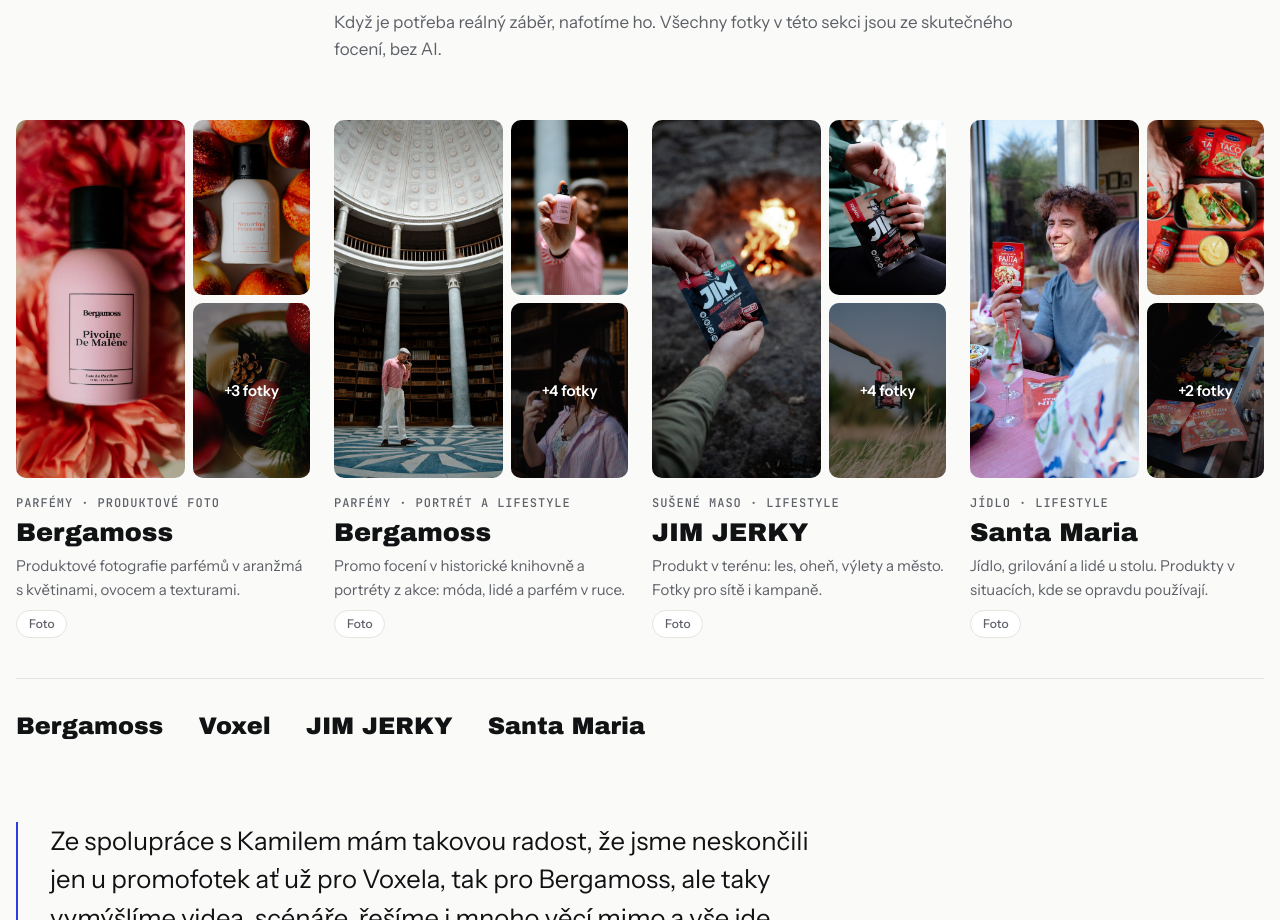
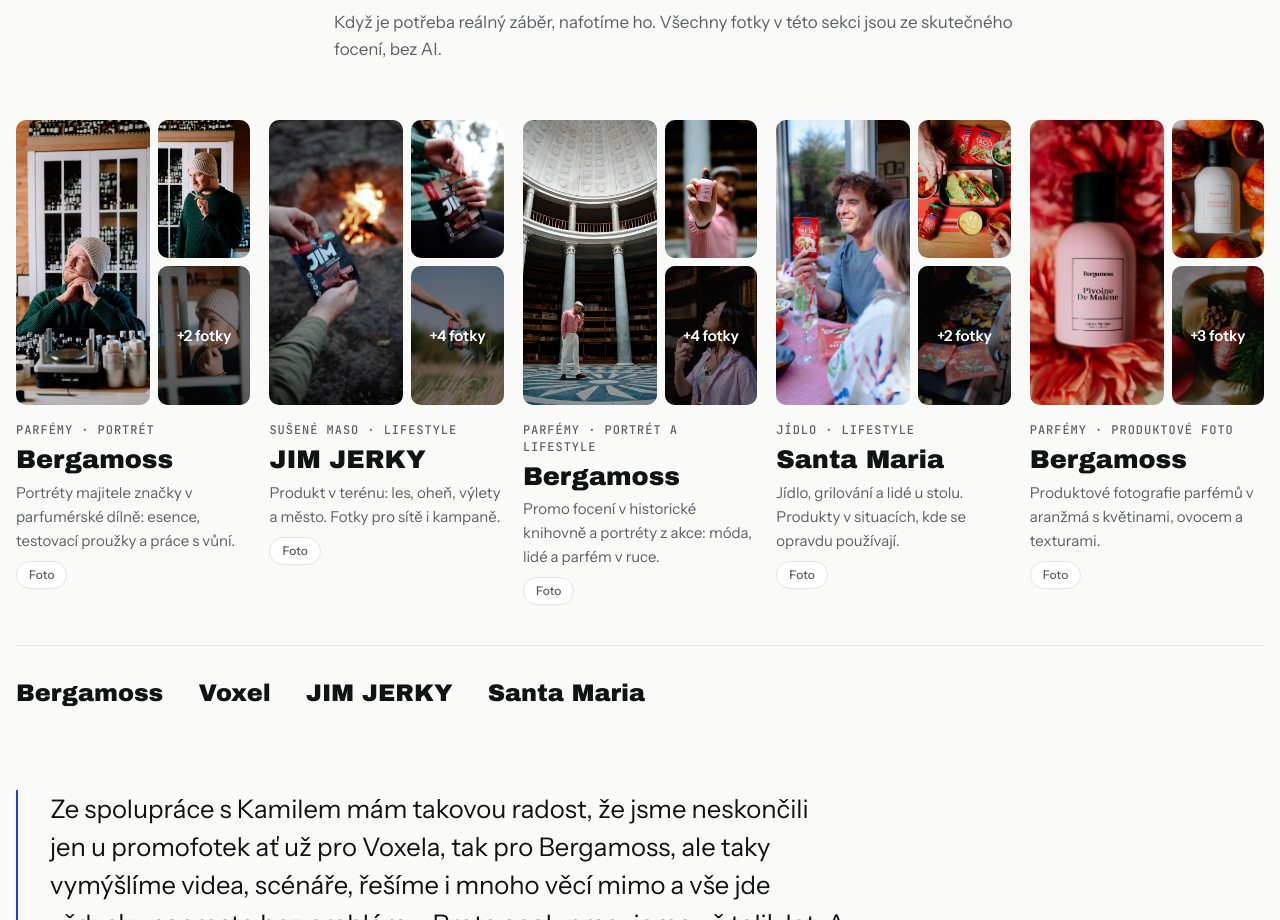
Before and after one commit to klekarkam95/klaos-studio, a plain HTML site: page index.html in a window 1280 px wide. Shown: the part 7040-7960 px from the top of the page. Drawn offline with Linux system fonts and the light colour scheme; a web font is replaced by a local one.

Commit message:
Web: portréty z parfumérské dílny (Bergamoss), nové pořadí karet Foto a video
Co-Authored-By: Claude Opus 5.5 <noreply@anthropic.com>
Claude-Session: https://claude.ai/code/session_01Wx5KErcyxCeR4KswqksKQx

```diff
--- a/index.html
+++ b/index.html
@@ -127,7 +127,7 @@ section{padding-block:clamp(4rem,9vw,7rem);border-top:1px solid var(--line)}
 @media (max-width:560px){.services{grid-template-columns:1fr}.svc,.svc+.svc{padding-left:0;border-left:0}.svc+.svc{border-top:1px solid var(--line)}}
 
 /* Práce */
-.cases{display:grid;grid-template-columns:repeat(4,minmax(0,1fr));gap:1.5rem}
+.cases{display:grid;grid-template-columns:repeat(5,minmax(0,1fr));gap:1.2rem}
 @media (max-width:1180px) and (min-width:861px){.cases{grid-template-columns:repeat(2,minmax(0,1fr));gap:2.5rem 1.5rem}}
 .case{display:flex;flex-direction:column;gap:1.1rem}
 .case .grid{display:grid;grid-template-columns:1.45fr 1fr;grid-template-rows:1fr 1fr;gap:8px;aspect-ratio:1/1.05}
@@ -531,17 +531,34 @@ dialog p{color:#ddd;font:400 13px/1.4 var(--mono);text-align:center;margin:.6rem
       <div class="cases">
       <article class="case">
         <div class="grid" data-gal>
-          <button data-full="img/bergamoss-dsc05132.jpg"><img loading="lazy" src="img/bergamoss-dsc05132-m.jpg" alt="Parfém Bergamoss Pivoine De Malène mezi růžovými pivoňkami" width="800" height="1200"></button>
-          <button data-full="img/bergamoss-dsc09264.jpg"><img loading="lazy" src="img/bergamoss-dsc09264-m.jpg" alt="Lahvička Bergamoss Nettarina Frizzante obklopená nektarinkami" width="800" height="1200"></button>
-          <button data-more="+3 fotky" data-full="img/bergamoss-dsc05144.jpg"><img loading="lazy" src="img/bergamoss-dsc05144-m.jpg" alt="Červený parfém Bergamoss ve vánočním aranžmá s jehličím a šiškou" width="800" height="1200"></button>
-          <button data-full="img/bergamoss-dsc06428-1.jpg"><img loading="lazy" src="img/bergamoss-dsc06428-1-m.jpg" alt="Parfém Bergamoss Pivoine De Malène na hnědém saténu" width="800" height="1200"></button>
-          <button data-full="img/bergamoss-dsc05158-edit.jpg"><img loading="lazy" src="img/bergamoss-dsc05158-edit-m.jpg" alt="Dva odstřiky Bergamoss Vétiver Noisette na seně" width="800" height="1200"></button>
-          <button data-full="img/bergamoss-dsc05163-edit.jpg"><img loading="lazy" src="img/bergamoss-dsc05163-edit-m.jpg" alt="Odstřiky Bergamoss Chocolat Blanc s kousky bílé čokolády" width="800" height="1200"></button>
+          <button data-full="img/vaclav-dsc08530.jpg"><img loading="lazy" src="img/vaclav-dsc08530-m.jpg" alt="Václav Lebeda u stolu s lahvičkami esencí" width="667" height="1000"></button>
+          <button data-full="img/vaclav-dsc08445.jpg"><img loading="lazy" src="img/vaclav-dsc08445-m.jpg" alt="Václav Lebeda přivoní k testovacím proužkům" width="667" height="1000"></button>
+          <button data-more="+2 fotky" data-full="img/vaclav-dsc08484.jpg"><img loading="lazy" src="img/vaclav-dsc08484-m.jpg" alt="Václav Lebeda s proužky za oknem vitríny" width="667" height="1000"></button>
+          <button data-full="img/vaclav-dsc08467.jpg"><img loading="lazy" src="img/vaclav-dsc08467-m.jpg" alt="Václav Lebeda přivoní k lahvičce, černobíle" width="667" height="1000"></button>
+          <button data-full="img/vaclav-dsc08544.jpg"><img loading="lazy" src="img/vaclav-dsc08544-m.jpg" alt="Václav Lebeda s proužky u stolu, černobíle" width="667" height="1000"></button>
         </div>
         <header>
-          <span class="label">Parfémy · produktové foto</span>
+          <span class="label">Parfémy · portrét</span>
           <h3>Bergamoss</h3>
-          <p>Produktové fotografie parfémů v aranžmá s květinami, ovocem a texturami.</p>
+          <p>Portréty majitele značky v parfumérské dílně: esence, testovací proužky a práce s vůní.</p>
+          <span class="tag">Foto</span>
+        </header>
+      </article>
+
+      <article class="case">
+        <div class="grid" data-gal>
+          <button data-full="img/jim-jerky-dsc08626.jpg"><img loading="lazy" src="img/jim-jerky-dsc08626-m.jpg" alt="Balíček JIM JERKY v ruce nad ohništěm" width="800" height="1200"></button>
+          <button data-full="img/jim-jerky-dsc08524.jpg"><img loading="lazy" src="img/jim-jerky-dsc08524-m.jpg" alt="Otevírání balíčku hovězího JIM JERKY v lese" width="800" height="1200"></button>
+          <button data-more="+4 fotky" data-full="img/jim-jerky-dsc03987.jpg"><img loading="lazy" src="img/jim-jerky-dsc03987-m.jpg" alt="Ruka drží JIM JERKY nad loukou s vysokou trávou" width="800" height="1200"></button>
+          <button data-full="img/jim-jerky-dsc08528.jpg"><img loading="lazy" src="img/jim-jerky-dsc08528-m.jpg" alt="Žena v lese podává balíček JIM JERKY" width="800" height="1200"></button>
+          <button data-full="img/jim-jerky-dsc04013.jpg"><img loading="lazy" src="img/jim-jerky-dsc04013-m.jpg" alt="Dívka v bílém tričku otevírá JIM JERKY" width="800" height="1200"></button>
+          <button data-full="img/jim-jerky-dsc08604.jpg"><img loading="lazy" src="img/jim-jerky-dsc08604-m.jpg" alt="Turista u skály ukazuje balíček JIM JERKY" width="800" height="1200"></button>
+          <button data-full="img/jim-jerky-dsc03995.jpg"><img loading="lazy" src="img/jim-jerky-dsc03995-m.jpg" alt="JIM JERKY v ruce při procházce městem" width="800" height="1200"></button>
+        </div>
+        <header>
+          <span class="label">Sušené maso · lifestyle</span>
+          <h3>JIM JERKY</h3>
+          <p>Produkt v terénu: les, oheň, výlety a město. Fotky pro sítě i kampaně.</p>
           <span class="tag">Foto</span>
         </header>
       </article>
@@ -566,24 +583,6 @@ dialog p{color:#ddd;font:400 13px/1.4 var(--mono);text-align:center;margin:.6rem
 
       <article class="case">
         <div class="grid" data-gal>
-          <button data-full="img/jim-jerky-dsc08626.jpg"><img loading="lazy" src="img/jim-jerky-dsc08626-m.jpg" alt="Balíček JIM JERKY v ruce nad ohništěm" width="800" height="1200"></button>
-          <button data-full="img/jim-jerky-dsc08524.jpg"><img loading="lazy" src="img/jim-jerky-dsc08524-m.jpg" alt="Otevírání balíčku hovězího JIM JERKY v lese" width="800" height="1200"></button>
-          <button data-more="+4 fotky" data-full="img/jim-jerky-dsc03987.jpg"><img loading="lazy" src="img/jim-jerky-dsc03987-m.jpg" alt="Ruka drží JIM JERKY nad loukou s vysokou trávou" width="800" height="1200"></button>
-          <button data-full="img/jim-jerky-dsc08528.jpg"><img loading="lazy" src="img/jim-jerky-dsc08528-m.jpg" alt="Žena v lese podává balíček JIM JERKY" width="800" height="1200"></button>
-          <button data-full="img/jim-jerky-dsc04013.jpg"><img loading="lazy" src="img/jim-jerky-dsc04013-m.jpg" alt="Dívka v bílém tričku otevírá JIM JERKY" width="800" height="1200"></button>
-          <button data-full="img/jim-jerky-dsc08604.jpg"><img loading="lazy" src="img/jim-jerky-dsc08604-m.jpg" alt="Turista u skály ukazuje balíček JIM JERKY" width="800" height="1200"></button>
-          <button data-full="img/jim-jerky-dsc03995.jpg"><img loading="lazy" src="img/jim-jerky-dsc03995-m.jpg" alt="JIM JERKY v ruce při procházce městem" width="800" height="1200"></button>
-        </div>
-        <header>
-          <span class="label">Sušené maso · lifestyle</span>
-          <h3>JIM JERKY</h3>
-          <p>Produkt v terénu: les, oheň, výlety a město. Fotky pro sítě i kampaně.</p>
-          <span class="tag">Foto</span>
-        </header>
-      </article>
-
-      <article class="case">
-        <div class="grid" data-gal>
           <button data-full="img/santa-maria-dsc06690.jpg"><img loading="lazy" src="img/santa-maria-dsc06690-m.jpg" alt="Smějící se muž drží koření Santa Maria Fajita u stolu" width="800" height="1200"></button>
           <button data-full="img/santa-maria-dsc06423.jpg"><img loading="lazy" src="img/santa-maria-dsc06423-m.jpg" alt="Stůl s tacos, nachos a produkty Santa Maria" width="1200" height="800"></button>
           <button data-more="+2 fotky" data-full="img/santa-maria-dsc06542.jpg"><img loading="lazy" src="img/santa-maria-dsc06542-m.jpg" alt="Tortilly Santa Maria vedle grilu se zeleninou a masem" width="800" height="1200"></button>
@@ -594,6 +593,23 @@ dialog p{color:#ddd;font:400 13px/1.4 var(--mono);text-align:center;margin:.6rem
           <span class="label">Jídlo · lifestyle</span>
           <h3>Santa Maria</h3>
           <p>Jídlo, grilování a lidé u stolu. Produkty v situacích, kde se opravdu používají.</p>
+          <span class="tag">Foto</span>
+        </header>
+      </article>
+
+      <article class="case">
+        <div class="grid" data-gal>
+          <button data-full="img/bergamoss-dsc05132.jpg"><img loading="lazy" src="img/bergamoss-dsc05132-m.jpg" alt="Parfém Bergamoss Pivoine De Malène mezi růžovými pivoňkami" width="800" height="1200"></button>
+          <button data-full="img/bergamoss-dsc09264.jpg"><img loading="lazy" src="img/bergamoss-dsc09264-m.jpg" alt="Lahvička Bergamoss Nettarina Frizzante obklopená nektarinkami" width="800" height="1200"></button>
+          <button data-more="+3 fotky" data-full="img/bergamoss-dsc05144.jpg"><img loading="lazy" src="img/bergamoss-dsc05144-m.jpg" alt="Červený parfém Bergamoss ve vánočním aranžmá s jehličím a šiškou" width="800" height="1200"></button>
+          <button data-full="img/bergamoss-dsc06428-1.jpg"><img loading="lazy" src="img/bergamoss-dsc06428-1-m.jpg" alt="Parfém Bergamoss Pivoine De Malène na hnědém saténu" width="800" height="1200"></button>
+          <button data-full="img/bergamoss-dsc05158-edit.jpg"><img loading="lazy" src="img/bergamoss-dsc05158-edit-m.jpg" alt="Dva odstřiky Bergamoss Vétiver Noisette na seně" width="800" height="1200"></button>
+          <button data-full="img/bergamoss-dsc05163-edit.jpg"><img loading="lazy" src="img/bergamoss-dsc05163-edit-m.jpg" alt="Odstřiky Bergamoss Chocolat Blanc s kousky bílé čokolády" width="800" height="1200"></button>
+        </div>
+        <header>
+          <span class="label">Parfémy · produktové foto</span>
+          <h3>Bergamoss</h3>
+          <p>Produktové fotografie parfémů v aranžmá s květinami, ovocem a texturami.</p>
           <span class="tag">Foto</span>
         </header>
       </article>
```
Also changed, not shown: img/vaclav-dsc08445-m.jpg (added), img/vaclav-dsc08445.jpg (added), img/vaclav-dsc08467-m.jpg (added), img/vaclav-dsc08467.jpg (added), img/vaclav-dsc08484-m.jpg (added), img/vaclav-dsc08484.jpg (added), img/vaclav-dsc08530-m.jpg (added), img/vaclav-dsc08530.jpg (added), img/vaclav-dsc08544-m.jpg (added), img/vaclav-dsc08544.jpg (added).
